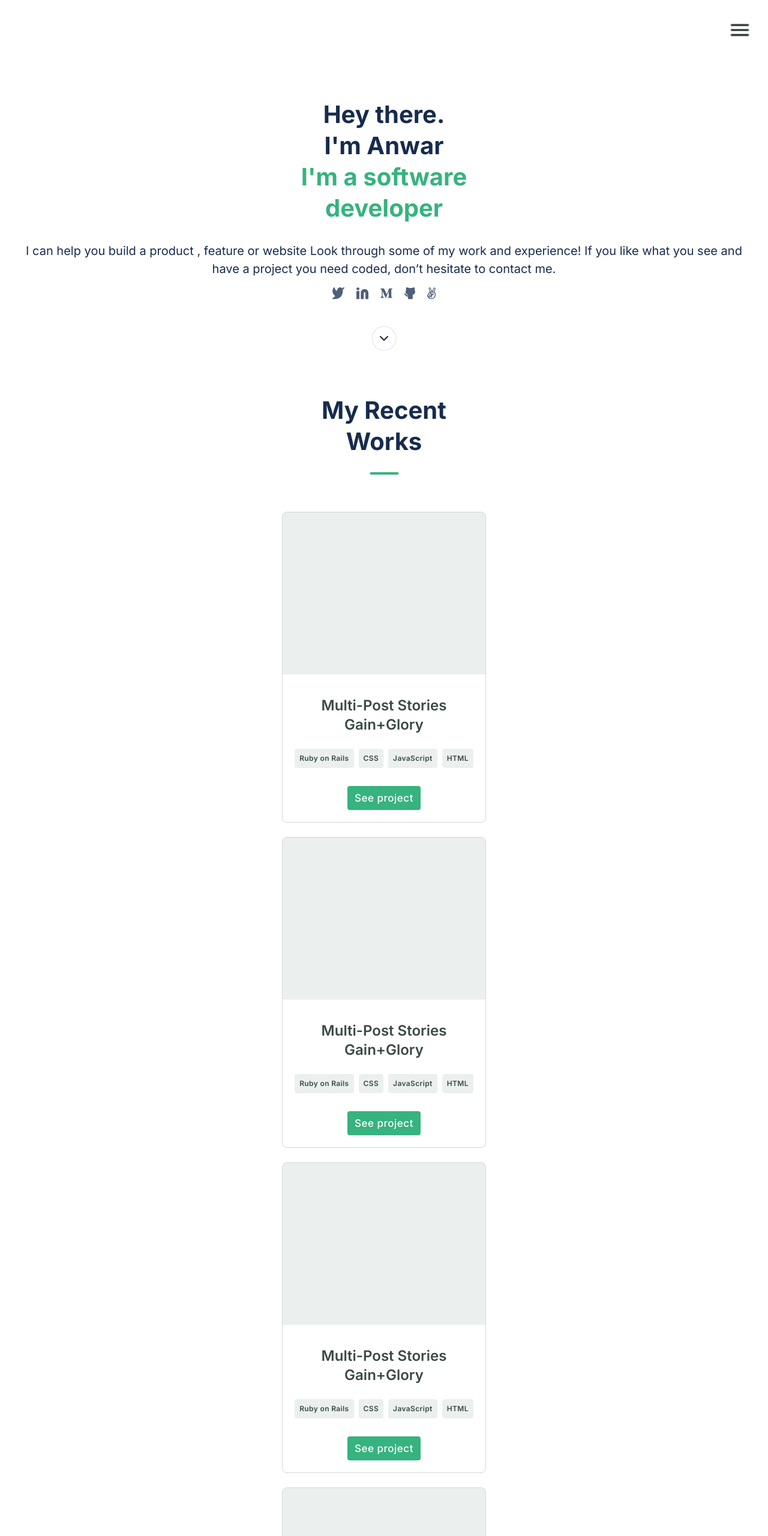
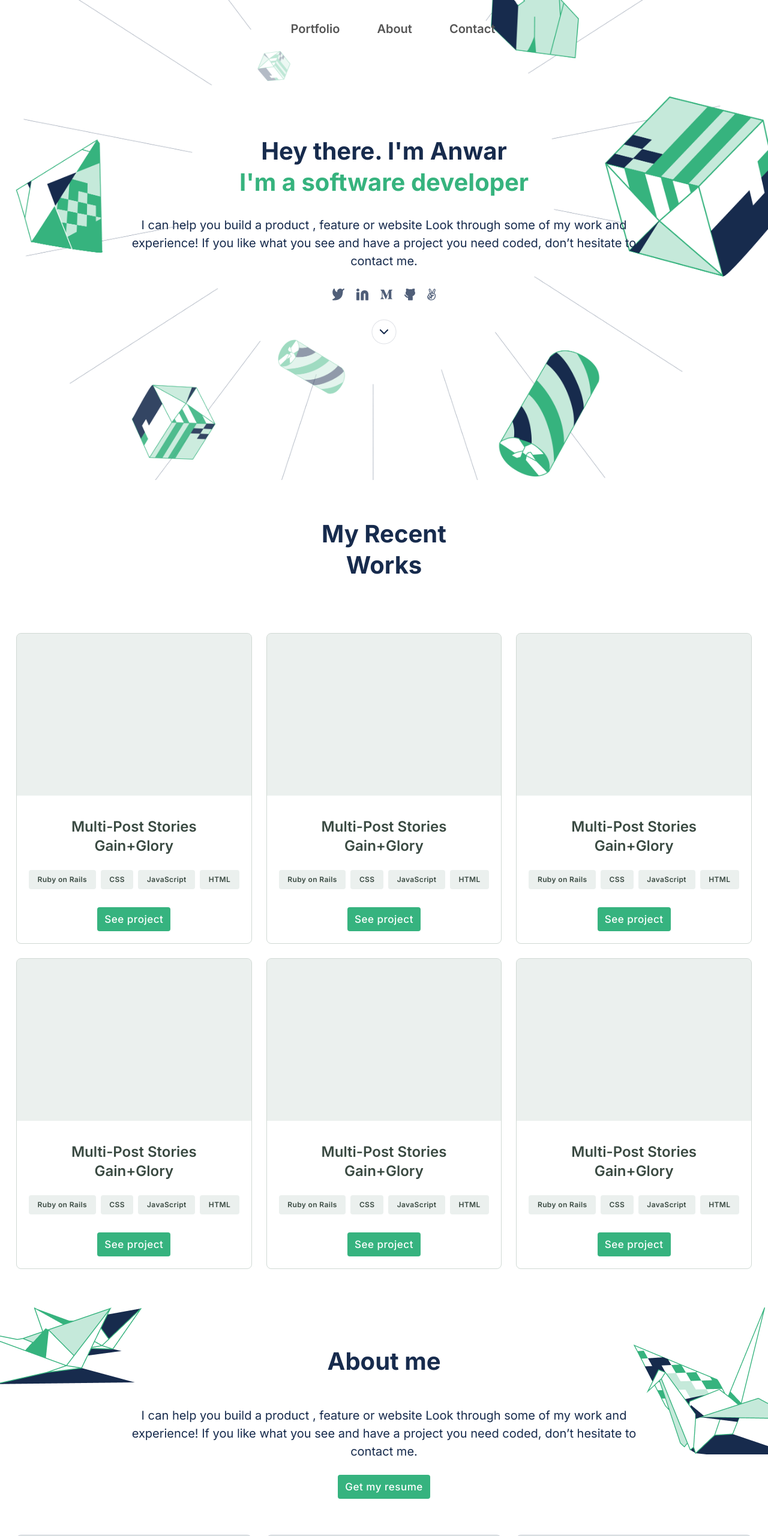
Before and after one commit to M-Anwar-Hussaini/Portfolio, a website: page index.html in a window 1280 px wide. Shown: the top 2560 px of the page at 60% size. Drawn offline with Linux system fonts and the light colour scheme.

Commit message:
Add general desktop version settings

```diff
--- /dev/null
+++ b/css/general.css
@@ -0,0 +1,139 @@
+/* ********** */
+
+/* GENERAL SETTINGS */
+
+/* ********** */
+* {
+  margin: 0;
+  padding: 0;
+  box-sizing: border-box;
+  border: none;
+  text-decoration: none;
+  list-style: none;
+}
+
+html {
+  font-size: 62.5%;
+}
+
+body {
+  font-family: "Inter", sans-serif;
+  line-height: 1;
+}
+
+.heading-primary,
+.heading-secondary-green {
+  font-size: 4rem;
+  font-weight: 700;
+  line-height: 5.2rem;
+  text-align: center;
+}
+
+.heading-primary {
+  color: #172b4d;
+}
+
+.heading-secondary-green {
+  color: #36b37e;
+}
+
+.heading-secondary {
+  font-size: 4rem;
+  font-weight: 700;
+  line-height: 5.2rem;
+  text-align: center;
+  color: #172b4d;
+  margin-bottom: 2.5rem;
+}
+
+.heading-tertiary {
+  font-size: 2.4rem;
+  font-weight: 600;
+  line-height: 3.2rem;
+  text-align: center;
+  color: #3a4a42;
+  margin-bottom: 2.4rem;
+}
+
+.btn,
+.btn:link,
+.btn:visited,
+.btn:hover {
+  font-size: 1.7rem;
+  font-weight: 500;
+  line-height: 2.4rem;
+  letter-spacing: 0.03em;
+  text-align: center;
+  text-decoration: none;
+  color: #fff;
+  padding: 0.8rem 1.2rem;
+  background: #36b37f;
+  display: inline-block;
+  border-radius: 4px;
+  margin: 0 auto;
+  cursor: pointer;
+}
+
+.btn:active {
+  background: #008552;
+}
+
+.section {
+  padding-right: 2.7rem;
+  padding-left: 2.7rem;
+  position: relative;
+}
+
+.section--sm {
+  padding-top: 2rem;
+  padding-bottom: 2rem;
+}
+
+.section--lg {
+  padding-top: 6.4rem;
+  padding-bottom: 6.4rem;
+}
+
+.normal-text {
+  max-width: 90rem;
+  font-size: 2rem;
+  font-weight: 400;
+  line-height: 3rem;
+  text-align: center;
+  letter-spacing: 0;
+  color: #172b4d;
+}
+
+.desktop-only {
+  visibility: hidden;
+}
+
+.position-absolute {
+  position: absolute;
+}
+
+.position--left {
+  left: 0;
+}
+
+.position--right {
+  right: 0;
+}
+
+.position--bottom {
+  bottom: 0;
+}
+
+.position--top {
+  top: 0;
+}
+
+.position--center-X {
+  left: 50%;
+  transform: translateX(-50%);
+}
+
+.position--center-Y {
+  top: 50%;
+  transform: translateY(-50%);
+}
--- /dev/null
+++ b/css/responsive.css
@@ -0,0 +1,52 @@
+@media (min-width: 768px) {
+  .mobile-only {
+    display: none;
+  }
+
+  .desktop-only {
+    visibility: visible;
+  }
+
+  .menu {
+    display: flex;
+    justify-content: center;
+    gap: 3rem;
+  }
+
+  .menu-item {
+    color: #555;
+    font-size: 2rem;
+    font-weight: 600;
+    display: inline-block;
+    padding: 8px 16px;
+  }
+
+  .main-header {
+    background-image: url(../imgs/desktop-version/header-desktop-bg.png);
+    background-origin: border-box;
+    background-size: cover;
+    height: 100vh;
+  }
+
+  .work-container {
+    display: grid;
+    grid-template-columns: repeat(3, 1fr);
+    grid-template-rows: repeat(2, 1fr);
+    column-gap: 24px;
+    justify-items: center;
+  }
+
+  .cards {
+    grid-template-rows: auto;
+    grid-template-columns: repeat(3, 1fr);
+    column-gap: 2.4rem;
+  }
+
+  .section-contact {
+    display: grid;
+    grid-template-columns: 1fr 2fr;
+    grid-template-rows: repeat(1, 1fr);
+    column-gap: 2.4rem;
+    align-items: center;
+  }
+}
--- a/style.css
+++ b/css/style.css
@@ -1,85 +1,22 @@
-.hero-primary {
-  margin-bottom: 1.5rem;
-}
-
-.heading-primary,
-.heading-secondary-green {
-  font-size: 4rem;
-  font-weight: 700;
-  line-height: 5.2rem;
-  text-align: center;
-}
-
-.heading-primary {
-  color: #172b4d;
-}
-
-.heading-secondary-green {
-  color: #36b37e;
-}
-
-.heading-secondary {
-  font-size: 4rem;
-  font-weight: 700;
-  line-height: 5.2rem;
-  text-align: center;
-  color: #172b4d;
-  margin-bottom: 2.5rem;
-}
-
-.heading-tertiary {
-  font-size: 2.4rem;
-  font-weight: 600;
-  line-height: 3.2rem;
-  text-align: center;
-  color: #3a4a42;
-  margin-bottom: 2.4rem;
-}
-
-.btn,
-.btn:link,
-.btn:visited,
-.btn:hover {
-  font-size: 1.7rem;
-  font-weight: 500;
-  line-height: 2.4rem;
-  letter-spacing: 0.03em;
-  text-align: center;
-  text-decoration: none;
-  color: #fff;
-  padding: 0.8rem 1.2rem;
-  background: #36b37f;
-  display: inline-block;
-  border-radius: 4px;
-  margin: 0 auto;
-  cursor: pointer;
-}
-
-.btn:active {
-  background: #008552;
-}
-
-/* ********** */
-
-/* Other Settings */
-
-/* ********** */
-
 /* HEADER */
 .main-header {
   text-align: center;
+  background-image: url(../imgs/mobile-version/header-bg.png);
+  background-size: cover;
 }
 
 .main-nav {
-  display: flex;
-  align-items: center;
-  justify-content: space-between;
   padding: 3rem 0;
 }
 
 .menu-icon {
+  position: absolute;
+  right: 2rem;
+  top: 2rem;
+  background-color: #fff;
   width: 4rem;
   height: 4rem;
+  border-radius: 4px;
 }
 
 .menu-icon:hover {
@@ -87,17 +24,16 @@
 }
 
 /* HERO SECTION */
-.section-hero {
-  background-image: url(imgs/header-illsutration-mobile@2x.png);
-  background-size: cover;
+.hero {
   position: relative;
+  padding: 13rem 0;
 
   /* Flex Layout */
   display: flex;
   flex-direction: column;
   align-items: center;
   justify-content: center;
-  gap: 1.5rem;
+  gap: 3rem;
 }
 
 .icons-container {
@@ -108,18 +44,7 @@
   gap: 2rem;
 }
 
-.navigator {
-  position: absolute;
-  bottom: 0;
-  left: 50%;
-  transform: translate(-50%, 50%);
-}
-
 /* WORKS SECTION */
-.section-works {
-  margin: 3rem auto 6rem;
-}
-
 .works-header {
   display: flex;
   flex-direction: column;
@@ -135,7 +60,7 @@
 }
 
 .work {
-  max-width: 35rem;
+  width: 100%;
   margin: 0 auto;
   border-radius: 8px;
   overflow: hidden;
@@ -183,7 +108,11 @@
 }
 
 .about-header {
+  max-width: 90rem;
   position: relative;
+  margin: 0 auto;
+
+  /* Flex Layout */
   display: flex;
   flex-direction: column;
   align-items: center;
@@ -205,7 +134,6 @@
 }
 
 .cards {
-  max-width: 35rem;
   margin: 0 auto;
   display: grid;
   grid-template-rows: auto auto auto;
@@ -236,6 +164,7 @@
 .card-items {
   align-items: center;
   justify-content: center;
+  flex-wrap: wrap;
 }
 
 .card-btn {
@@ -268,16 +197,6 @@
   align-items: center;
 }
 
-.contact-header {
-  font-size: 4rem;
-  font-weight: 700;
-  line-height: 5.2rem;
-  letter-spacing: 0;
-  text-align: center;
-  color: #172b4d;
-  margin-bottom: 3.6rem;
-}
-
 .form-fields {
   width: 100%;
   display: flex;
@@ -289,6 +208,7 @@
 .form-item {
   width: 100%;
   font-size: 1.5rem;
+  font-family: 'Inter', sans-serif;
   font-style: italic;
   font-weight: 400;
   line-height: 2.4rem;
@@ -320,10 +240,6 @@
   right: 0;
 }
 
-textarea {
-  font-family: 'Inter', sans-serif;
-}
-
 /* ********** */
 
 /* FOOTER SECTION */
--- a/general.css
+++ /dev/null
@@ -1,46 +0,0 @@
-/* ********** */
-
-/* GENERAL SETTINGS */
-
-/* ********** */
-* {
-  margin: 0;
-  padding: 0;
-  box-sizing: border-box;
-  border: none;
-  text-decoration: none;
-  list-style: none;
-}
-
-html {
-  font-size: 62.5%;
-}
-
-body {
-  font-family: "Inter", sans-serif;
-  line-height: 1;
-}
-
-.section {
-  padding-right: 2.7rem;
-  padding-left: 2.7rem;
-}
-
-.section--sm {
-  padding-top: 2rem;
-  padding-bottom: 2rem;
-}
-
-.section--lg {
-  padding-top: 6.4rem;
-  padding-bottom: 6.4rem;
-}
-
-.normal-text {
-  font-size: 2rem;
-  font-weight: 400;
-  line-height: 3rem;
-  text-align: center;
-  letter-spacing: 0;
-  color: #172b4d;
-}
--- a/index.html
+++ b/index.html
@@ -10,43 +10,37 @@
       href="https://fonts.googleapis.com/css2?family=Inter:wght@400;500;600;700&display=swap"
       rel="stylesheet"
     />
-    <link rel="stylesheet" href="style.css" />
-    <link rel="stylesheet" href="general.css" />
+    <link rel="stylesheet" href="css/style.css" />
+    <link rel="stylesheet" href="css/general.css" />
+    <link rel="stylesheet" href="css/responsive.css" />
     <title>Anwar Hussaini's Portfolio</title>
   </head>
   <body>
     <!----------------------->
     <!-- HEADER SECTION -->
     <!----------------------->
-    <header class="main-header bg-color section section-sm">
-      <div class="container">
+    <header class="main-header section bg-color section section-sm">
       <nav class="main-nav">
-          <div class="logo-box"></div>
-          <div class="menus-box">
         <img
           class="menu-icon mobile-only"
           src="imgs/mobile-version/icon-menu.png"
-              alt=""
+          alt="Menu Icon"
         />
-          </div>
+        <ul class="menu desktop-only">
+          <li></li>
+          <li><a href="#" class="menu-item">Portfolio</a></li>
+          <li><a href="#about" class="menu-item">About</a></li>
+          <li><a href="#contact" class="menu-item">Contact</a></li>
+        </ul>
       </nav>
-      </div>
-    </header>
 
-    <!--------------------------->
-    <!-- MAIN PART OF THE PAGE -->
-    <!--------------------------->
-    <main class="bg-color main">
       <!----------------------->
-      <!-- HERO SECTION -->
+      <!-- HERO PART -->
       <!----------------------->
-      <section class="section-hero section section--lg">
+      <div class="hero">
         <div class="hero-primary">
-          <h1 class="heading-primary">
-            Hey there. <br />
-            I'm Anwar
-          </h1>
-          <p class="heading-secondary-green">I'm a software <br />developer</p>
+          <h1 class="heading-primary">Hey there. I'm Anwar</h1>
+          <h2 class="heading-secondary-green">I'm a software developer</h2>
         </div>
 
         <p class="normal-text">
@@ -92,8 +86,13 @@
           alt="Arrow down"
           class="navigator"
         />
-      </section>
+      </div>
+    </header>
 
+    <!--------------------------->
+    <!-- MAIN PART OF THE PAGE -->
+    <!--------------------------->
+    <main class="bg-color main">
       <!----------------------->
       <!-- WORKS SECTION -->
       <!----------------------->
@@ -219,7 +218,7 @@
       <!-- ABOUT ME SECTION -->
       <!----------------------->
 
-      <section class="section-about section section--lg">
+      <section class="section-about section section--lg" id="about">
         <div class="about-header">
           <h2 class="heading-secondary">About me</h2>
           <p class="normal-text">
@@ -270,7 +269,6 @@
                 <li class="card-btn">React.js</li>
                 <li class="card-btn">Ruby on Rails</li>
                 <li class="card-btn">RSpec</li>
-                <li class="card-btn">CSS</li>
               </ul>
               <ul class="flex card-items">
                 <li class="card-btn">Capybara</li>
@@ -299,22 +297,43 @@
             </div>
           </li>
         </ul>
+
+        <!-- Absolute Positions -->
+        <img
+          src="imgs/desktop-version/illustrations/about-top-left.png"
+          alt="Beautiful illustration"
+          class="desktop-only position-absolute position--top position--left"
+        />
+        <img
+          src="imgs/desktop-version/illustrations/about-top-right.png"
+          alt="Beautiful illustration"
+          class="desktop-only position-absolute position--top position--right"
+        />
       </section>
 
       <!----------------------->
       <!-- CONTACT ME SECTION -->
       <!----------------------->
-      <section class="section-contact section section--lg">
+      <section class="section-contact section section--lg" id="contact">
+        <div class="contact-header">
+          <h3 class="heading-tertiary">
+            I'm always interested in hearing about new projects, so if you'd
+            like to chat please get in touch.
+          </h3>
+
+          <!-- Absolute Positions Mobile Version-->
+          <img
+            src="imgs/mobile-version/contact-bg.png"
+            alt="Green Beautiful illustration"
+            class="contact-bg mobile-only"
+          />
+        </div>
+
         <form
           class="form-contact"
           action="https://formspree.io/f/xrgvjqwj"
           method="post"
         >
-          <h2 class="contact-header">
-            I'm always interested in hearing about new projects, so if you'd
-            like to chat please get in touch.
-          </h2>
-
           <!-- Collaborative Part -->
           <ul class="form-fields">
             <li>
@@ -353,11 +372,6 @@
             >anwarhussaini160@gmail.com</a
           >
         </form>
-        <img
-          src="imgs/mobile-version/contact-bg.png"
-          alt="Green Beautiful illustration"
-          class="contact-bg mobile-only"
-        />
       </section>
     </main>
 
@@ -397,6 +411,18 @@
         src="imgs/mobile-version/end-bar.png"
         alt="Small Horizontal bar"
       />
+      <!-- Absolute Positions Desktop Version-->
+      <img
+        src="imgs/desktop-version/illustrations/about-bottom-center.png"
+        alt="Beautiful illustration"
+        class="desktop-only position-absolute position--bottom position--center-X"
+      />
+
+      <img
+        src="imgs/desktop-version/illustrations/about-bottom-left.png"
+        alt="Beautiful illustration"
+        class="desktop-only position-absolute position--bottom position--left"
+      />
     </footer>
   </body>
 </html>
```
Also changed, not shown: README.md, imgs/desktop-version/header-desktop-bg.png (added), imgs/desktop-version/illustrations/about-bottom-center.png (added), imgs/desktop-version/illustrations/about-bottom-left.png (added), imgs/desktop-version/illustrations/about-bottom-right.png (added), imgs/desktop-version/illustrations/about-top-left.png (added), imgs/desktop-version/illustrations/about-top-right.png (added), imgs/technology-icons/icon-frameworks.png, imgs/technology-icons/icon-languages.png, imgs/technology-icons/icon-skills.png. Lines whose indentation alone changed are shown as unchanged.
